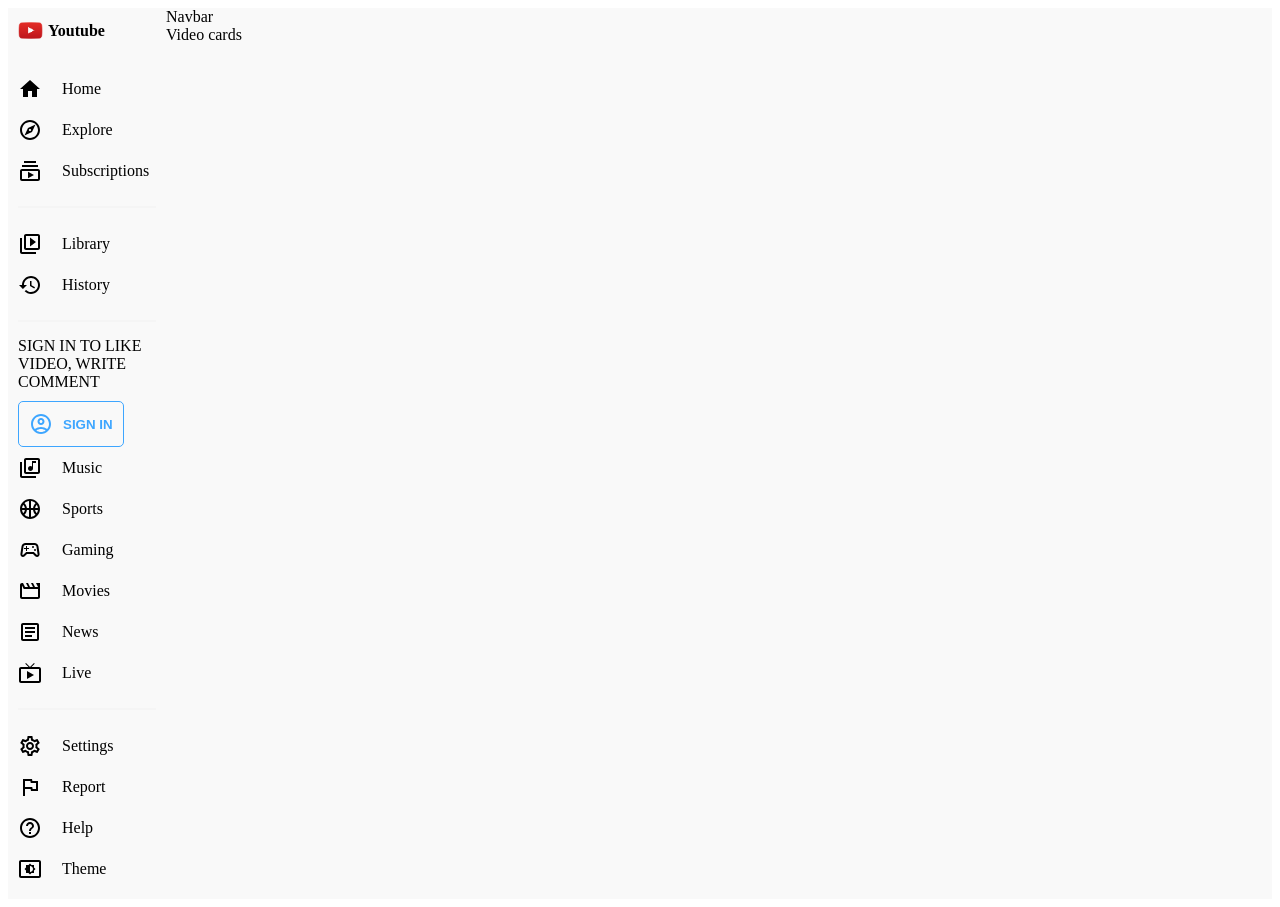
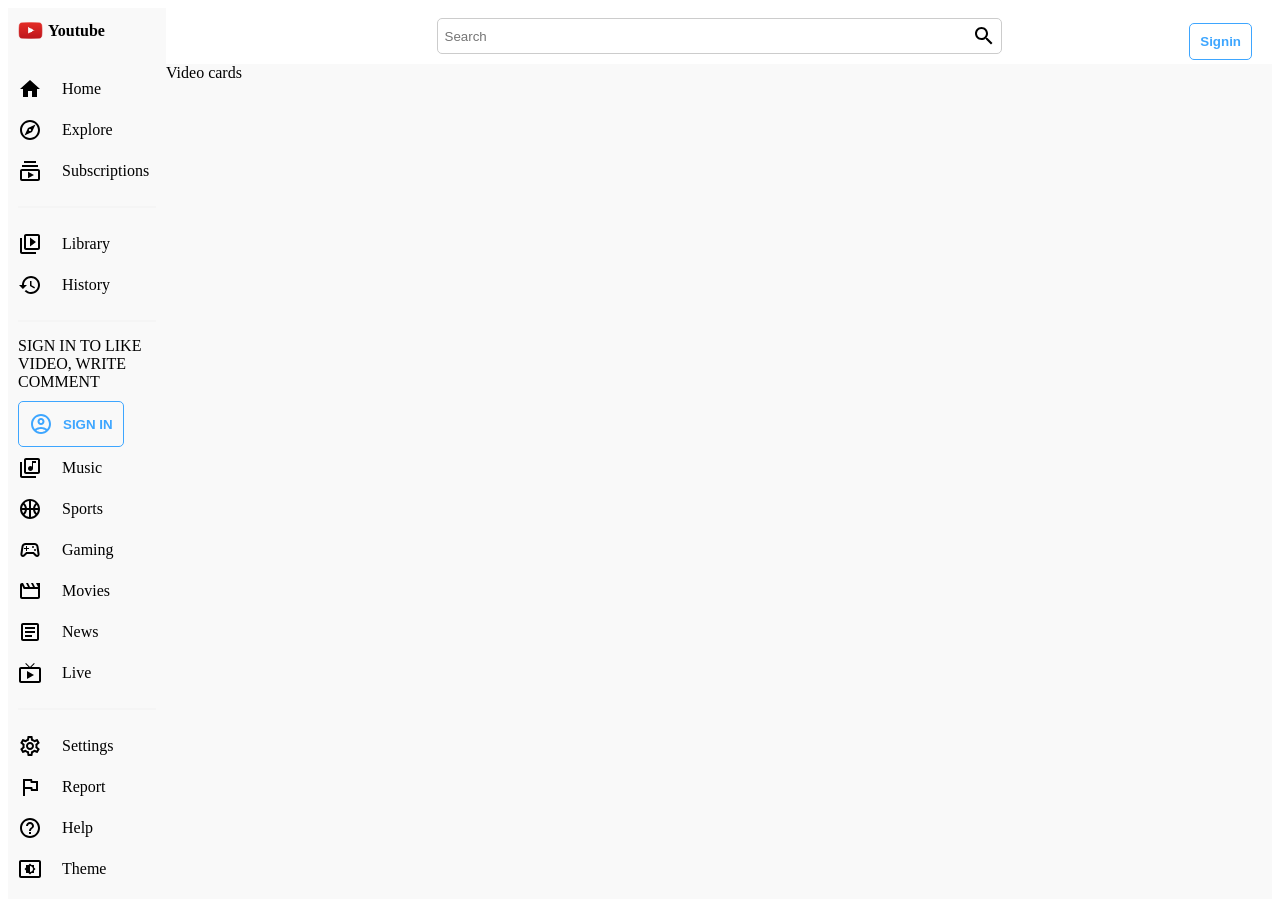
Before and after one commit to hungofhydra/Youtube-Clone-UI, a React (Create React App) app: page / in a window 1280 px wide. Built offline with nearby package versions, Linux system fonts and the light colour scheme.

Commit message:
Finished Nav Bar V1

```diff
--- a/src/components/Navbar.jsx
+++ b/src/components/Navbar.jsx
@@ -1,8 +1,70 @@
 import React from 'react';
+import styled from "styled-components";
+import SearchIcon from '@mui/icons-material/Search';
+const Container = styled.div`
+    position: sticky;
+    top : 0;
+    height : 56px;
+    background-color : ${({theme}) => theme.backgroundLighter};
+`;
+const Wrapper    = styled.div`
+    display: flex;
+    align-items: center;
+    justify-content: flex-end;
+    height : 100%;
+    padding : 0px 20px;
+    position: relative;
+    `;
+
+const Search = styled.div`
+    width: 50%;
+    position: absolute;
+    left : 0;
+    right : 0;
+    margin : auto;
+    display : flex;
+    align-items : center;
+    justify-content : between;
+    padding :5px;
+    border: 1px solid #ccc;
+    border-radius: 5px;
+`;
+const Input = styled.input`
+
+    width: 100%;
+    height: 100%;
+    border : none;
+    outline: none;
+    background-color : transparent;
+
+`;
+const Button = styled.button`
+    padding :  10px;
+    background-color: transparent;
+    border : 1px solid #3ea6ff;
+    color: #3ea6ff;
+    border-radius: 5px;
+    font-weight: bold;
+    margin-top: 10px;
+    cursor: pointer;
+    display : flex;
+    align-items: center;
+    gap: 10px;
+`;
 
 const Navbar = () => {
     return (
-        <div>Navbar</div>
+        <Container>
+            <Wrapper>
+                <Search>
+                    <Input placeholder="Search" />
+                    <SearchIcon />
+                </Search>
+                <Button>
+                    Signin
+                </Button>
+            </Wrapper>
+        </Container>
     )
 }
 
```
